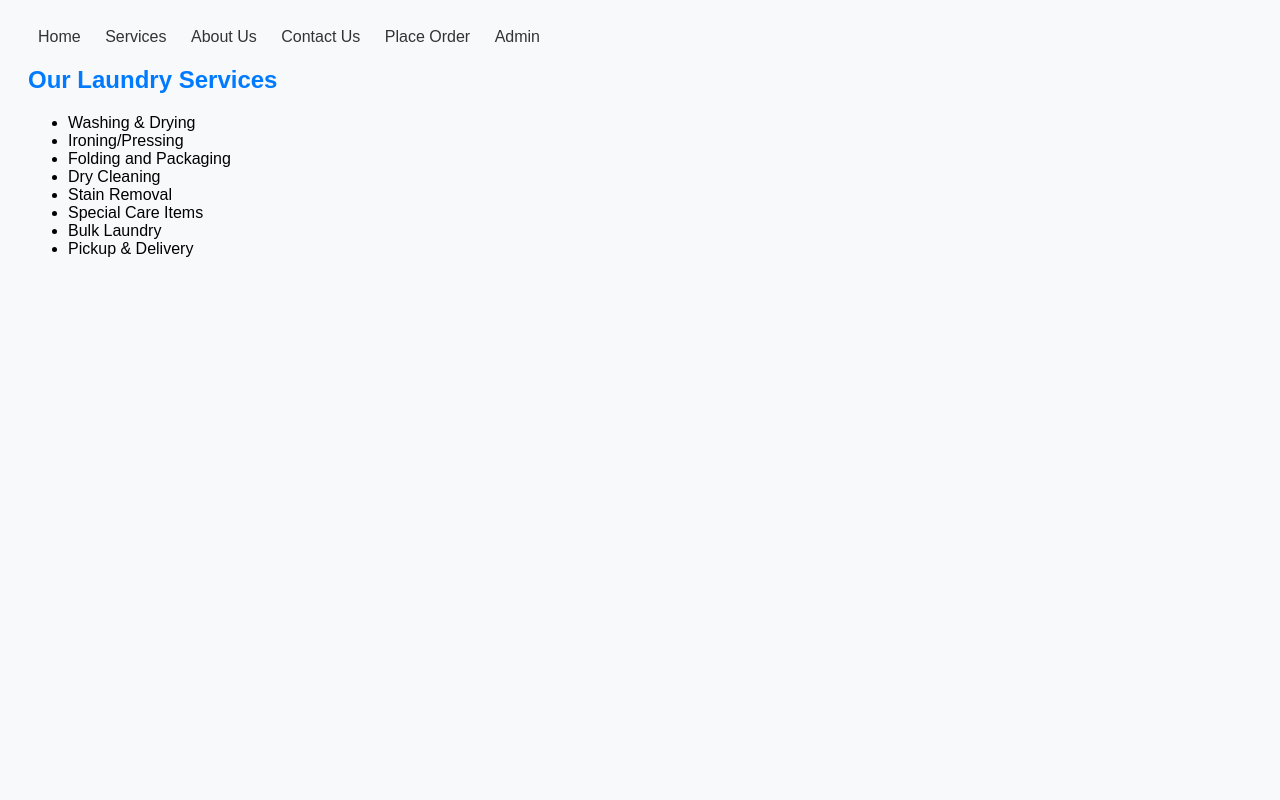
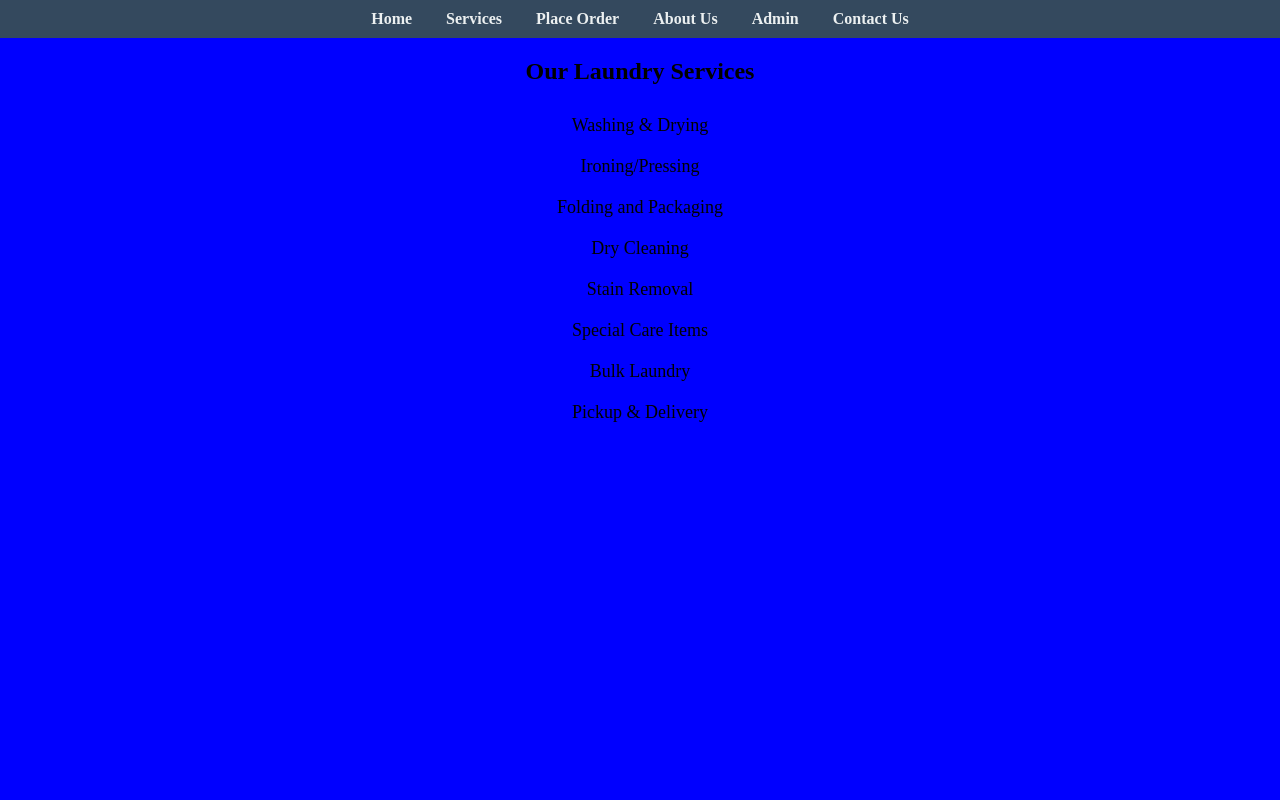
Before and after one commit to munir-moh/laundry-service, a Flask app: page /services in a window 1280 px wide. Run offline with Flask 3, Linux system fonts and the light colour scheme.

Commit message:
Enhance styling and layout: update CSS for body, headings, navigation, and buttons; modify services.html to reorder navigation links

```diff
--- a/static/style.css
+++ b/static/style.css
@@ -1,32 +1,62 @@
+/* Body Styling */
 body {
-    font-family: Arial, sans-serif;
-    padding: 20px;
-    background-color: #f8f9fa;
+    margin: 0;
+    padding: 0;
+    height: 100vh; /* Ensures the entire viewport is covered */
+    background: blue; /* Top half as solid blue */
 }
 
+/* Headings */
 h1, h2 {
-    color: #007bff;
+    color: black; /* Headings styled in black */
+    text-align: center; /* Centers the text */
+    margin-top: 20px;
+}
+
+/* Navigation Menu */
+nav {
+    text-align: center;
+    background-color: #34495E; /* Deep navy blue for the navigation bar */
+    padding: 10px 0;
 }
 
 nav a {
-    margin: 0 10px;
+    margin: 0 15px;
     text-decoration: none;
-    color: #333;
+    color: #ECF0F1; /* Light gray for links */
+    font-weight: bold;
 }
 
 nav a:hover {
+    color: #FFD700; /* Golden yellow when hovering over links */
     text-decoration: underline;
 }
 
-form input {
-    padding: 10px;
-    margin-bottom: 10px;
-    width: 250px;
+/* Unordered List */
+ul {
+    list-style-type: none; /* Removes default bullets */
+    padding: 0;
+    text-align: center;
+    margin: 20px 0;
 }
 
+ul li {
+    color: black; /* List items in black */
+    padding: 10px;
+    font-size: 18px;
+}
+
+/* Buttons (if applicable) */
 form button {
     padding: 10px 15px;
-    background-color: #007bff;
-    color: white;
+    background-color: #2C3E50; /* Deep charcoal blue for buttons */
+    color: white; /* White text on buttons */
     border: none;
+    border-radius: 5px; /* Smooth rounded edges */
+    cursor: pointer;
 }
+
+form button:hover {
+    background-color: #ECF0F1; /* Button changes to light gray on hover */
+    color: black; /* Text turns black for contrast */
+}
--- a/templates/services.html
+++ b/templates/services.html
@@ -8,10 +8,10 @@
     <nav>
         <a href="/">Home</a>
         <a href="/services">Services</a>
+        <a href="/order">Place Order</a>
         <a href="/about">About Us</a>
+        <a href="/admin">Admin</a>
         <a href="/contact">Contact Us</a>
-        <a href="/order">Place Order</a>
-        <a href="/admin">Admin</a>
     </nav>
     <h2>Our Laundry Services</h2>
     <ul>
```
Also changed, not shown: static/images/background.jpg (added).
